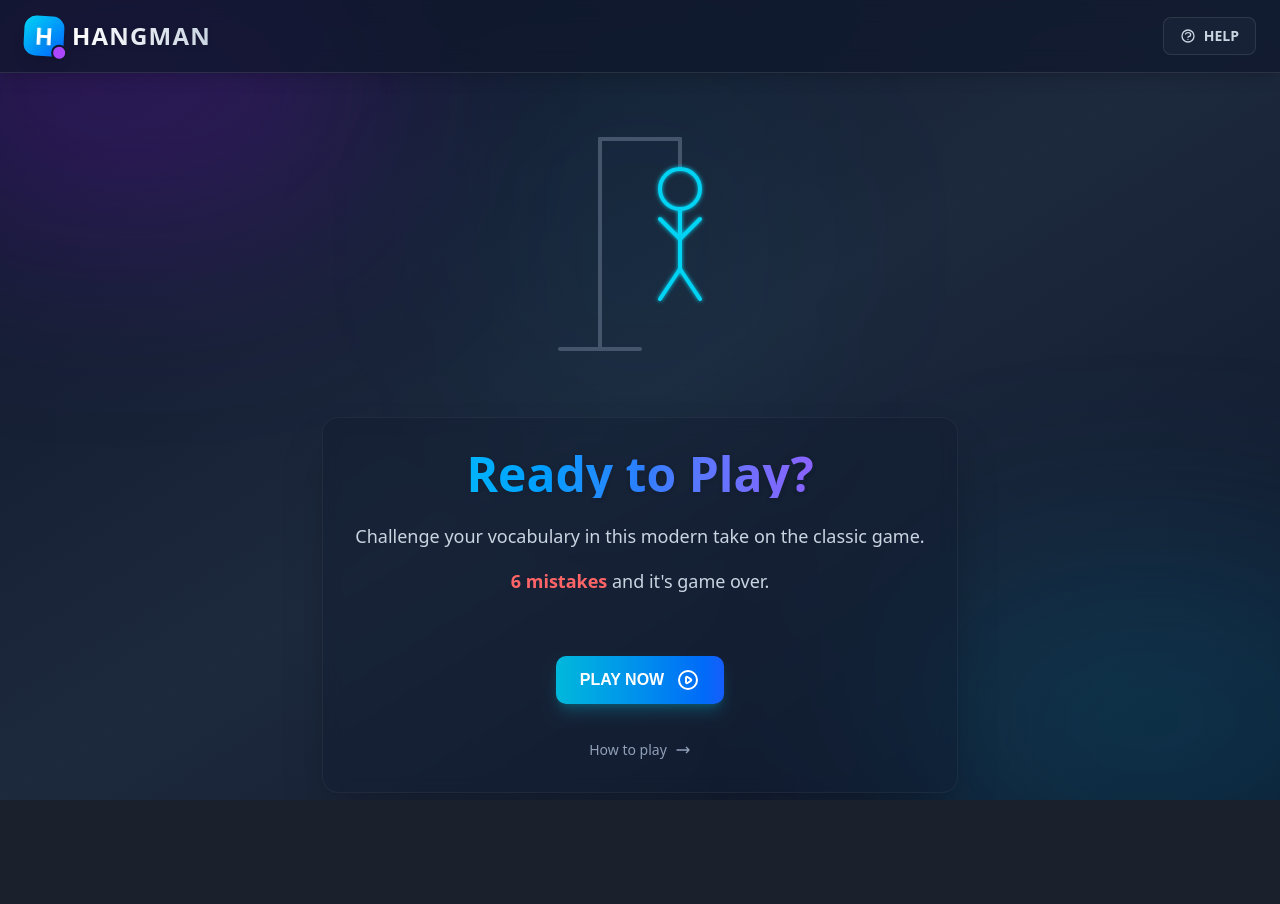
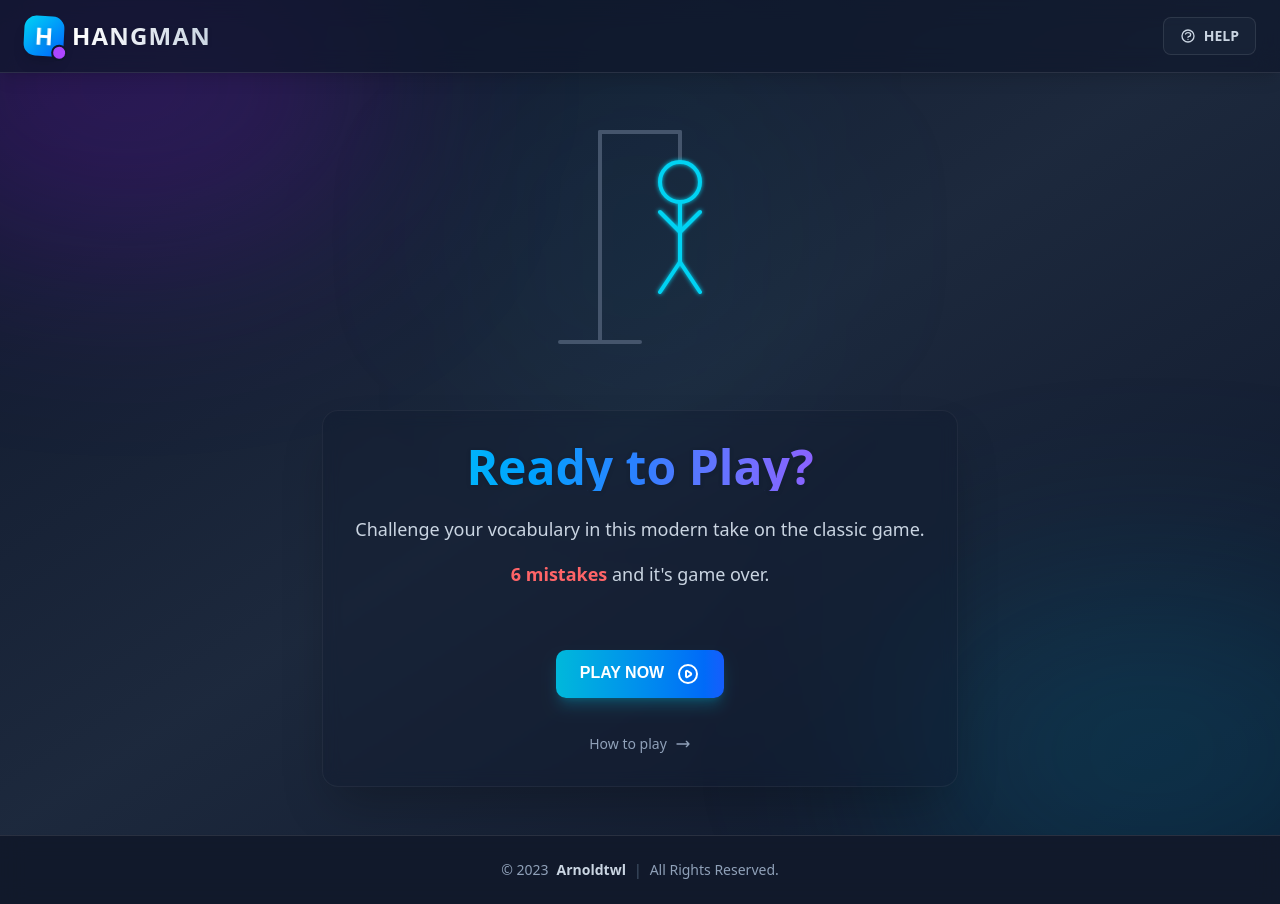
Before and after one commit to arnoldtwl/hangman-game, a React (Vite) app: page / in a window 1280 px wide. Before the commit the page ends 800 px from the top, so only its background shows below. Built offline with nearby package versions, Linux system fonts and the light colour scheme.

Commit message:
feat: update version, enhance layout with Header and Footer components, and clean up styles

```diff
--- a/package.json
+++ b/package.json
@@ -1,6 +1,6 @@
 {
   "name": "hangman-game",
-  "version": "2.0.0",
+  "version": "2.1.0",
   "private": true,
   "dependencies": {
     "@reduxjs/toolkit": "^2.6.0",
--- a/src/App.jsx
+++ b/src/App.jsx
@@ -5,15 +5,24 @@ import Game from './components/Game';
 import HelpPage from './components/HelpPage';
 import HomePage from './components/Home';
 
+import Footer from './components/Footer';
+import Header from './components/Header';
+
 function App() {
 
   return (
     <Router>
-      <Routes>
-        <Route path="/" element={<HomePage />} />
-        <Route path="/game" element={<Game />} />
-        <Route path="/help" element={<HelpPage />} />
-      </Routes>
+      <div className="flex flex-col min-h-screen">
+        <Header />
+        <div className="flex-grow">
+          <Routes>
+            <Route path="/" element={<HomePage />} />
+            <Route path="/game" element={<Game />} />
+            <Route path="/help" element={<HelpPage />} />
+          </Routes>
+        </div>
+        <Footer />
+      </div>
     </Router>
   );
 }
--- /dev/null
+++ b/src/components/Footer.jsx
@@ -0,0 +1,25 @@
+import React from 'react';
+
+const Footer = () => {
+    const currentYear = new Date().getFullYear();
+
+    return (
+        <footer className="w-full py-6 text-center text-slate-400 text-sm mt-auto backdrop-blur-md bg-slate-900/70 border-t border-white/10 shadow-lg">
+            <p className="flex items-center justify-center gap-2">
+                &copy; {currentYear}
+                <a
+                    href="https://www.arnoldtwl.com"
+                    target="_blank"
+                    rel="noopener noreferrer"
+                    className="font-semibold text-slate-300 hover:text-cyan-400 transition-colors duration-300"
+                >
+                    Arnoldtwl
+                </a>
+                <span className="text-slate-600">|</span>
+                <span>All Rights Reserved.</span>
+            </p>
+        </footer>
+    );
+};
+
+export default Footer;
--- a/src/components/Game.jsx
+++ b/src/components/Game.jsx
@@ -5,7 +5,6 @@ import { makeGuess, gameWon, gameLost, revealHint, restartGame, toggleHint } fro
 import HangmanFigure from './HangmanFigure';
 import Keyboard from './Keyboard';
 import WordToGuess from './WordToGuess';
-import Header from './Header';
 import Scoreboard from './Scoreboard';
 import GameControls from './GameControls';
 
@@ -94,7 +93,7 @@ const Game = () => {
                 <div className="absolute bottom-[-10%] left-[-10%] w-[40%] h-[40%] bg-purple-600/10 rounded-full blur-[100px]" />
             </div>
 
-            <Header />
+
 
             <div className="relative z-10 w-full max-w-7xl mx-auto px-4 pt-32 pb-8 flex flex-col lg:flex-row gap-8 items-start justify-center">
 
--- a/src/components/HelpPage.jsx
+++ b/src/components/HelpPage.jsx
@@ -1,7 +1,6 @@
 import React from 'react';
 import { useNavigate } from 'react-router-dom';
 import { useSelector } from 'react-redux';
-import Header from './Header';
 import Button from '../utils/Button';
 
 function HelpPage() {
@@ -21,7 +20,7 @@ function HelpPage() {
         <div className="absolute bottom-[-10%] right-[-10%] w-[40%] h-[40%] bg-cyan-600/10 rounded-full blur-[100px]" />
       </div>
 
-      <Header />
+
 
       <div className="relative z-10 w-full max-w-4xl mx-auto px-4 pt-24 pb-12 animate-fade-in-up">
         <div className="text-center mb-12">
--- a/src/components/Home.jsx
+++ b/src/components/Home.jsx
@@ -1,7 +1,6 @@
 import React, { useEffect } from 'react';
 import { useDispatch } from 'react-redux';
 import { setNotStarted, resetGame } from '../store/store';
-import Header from './Header';
 import HangmanFigure from './HangmanFigure';
 import Button from '../utils/Button';
 import { Link, useNavigate } from 'react-router-dom';
@@ -27,14 +26,14 @@ const HomePage = () => {
                 <div className="absolute bottom-[-10%] right-[-10%] w-[40%] h-[40%] bg-cyan-600/20 rounded-full blur-[100px]" />
             </div>
 
-            <Header />
+
 
             <div className="relative z-10 flex flex-col items-center w-full max-w-4xl px-4 animate-fade-in-up">
                 <div className="mb-12 transform hover:scale-105 transition-transform duration-500">
                     <HangmanFigure />
                 </div>
 
-                <div className="text-center max-w-2xl mx-auto space-y-8 backdrop-blur-sm bg-slate-900/30 p-8 rounded-2xl border border-white/5 shadow-2xl">
+                <div className="text-center max-w-2xl mx-auto space-y-8 backdrop-blur-sm bg-slate-900/30 p-8 rounded-2xl border border-white/5 shadow-2xl mb-12">
                     <h2 className="text-5xl font-black mb-6 bg-gradient-to-r from-cyan-400 via-blue-500 to-purple-500 text-transparent bg-clip-text drop-shadow-sm">
                         Ready to Play?
                     </h2>
--- a/src/index.css
+++ b/src/index.css
@@ -1,12 +1,5 @@
 @import "tailwindcss";
 
-
-/* Base styles */
-    {
-    box-sizing: border-box;
-    margin: 0;
-    padding: 0;
-}
 
 body {
     overflow-x: hidden;
```
